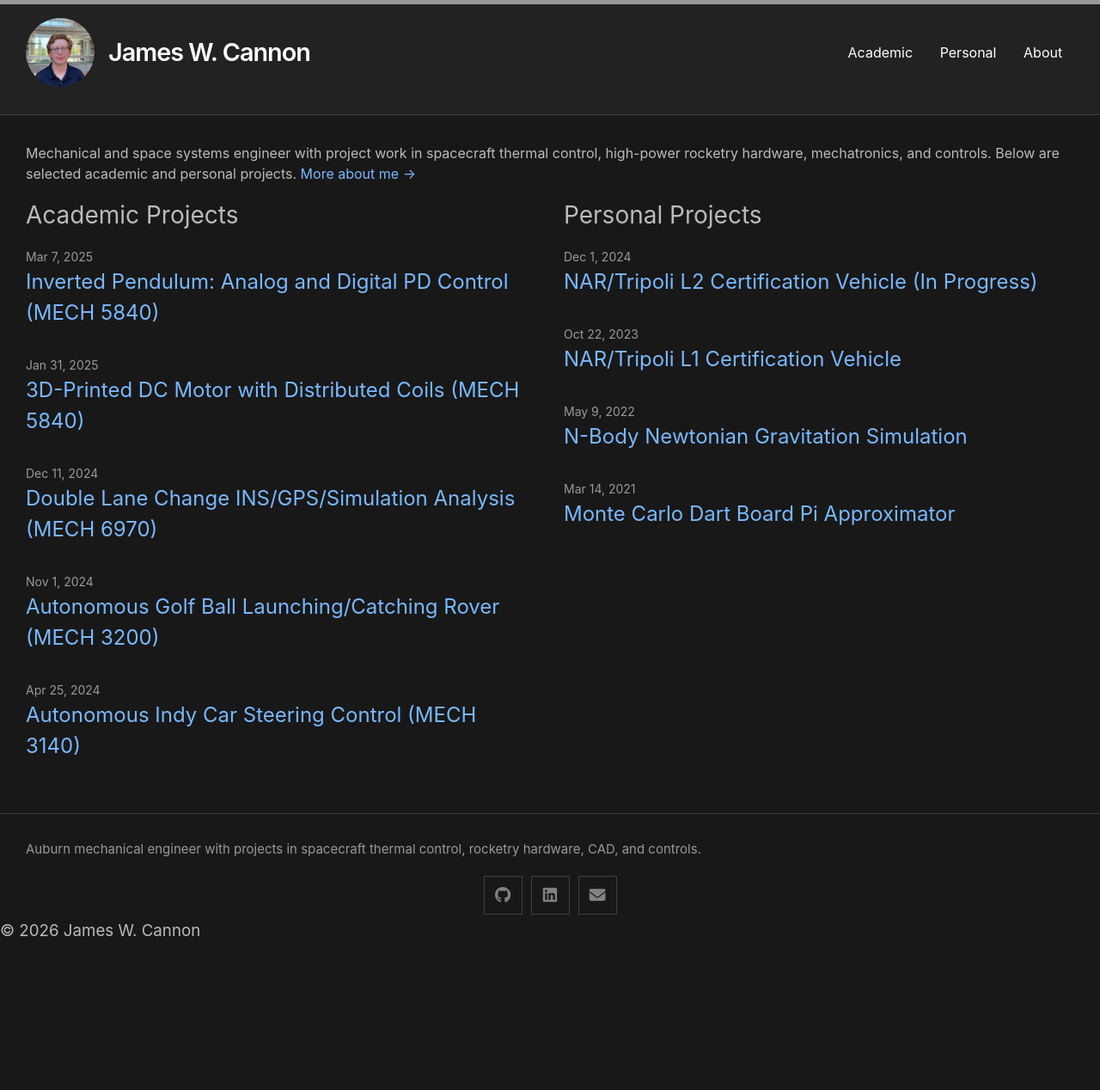
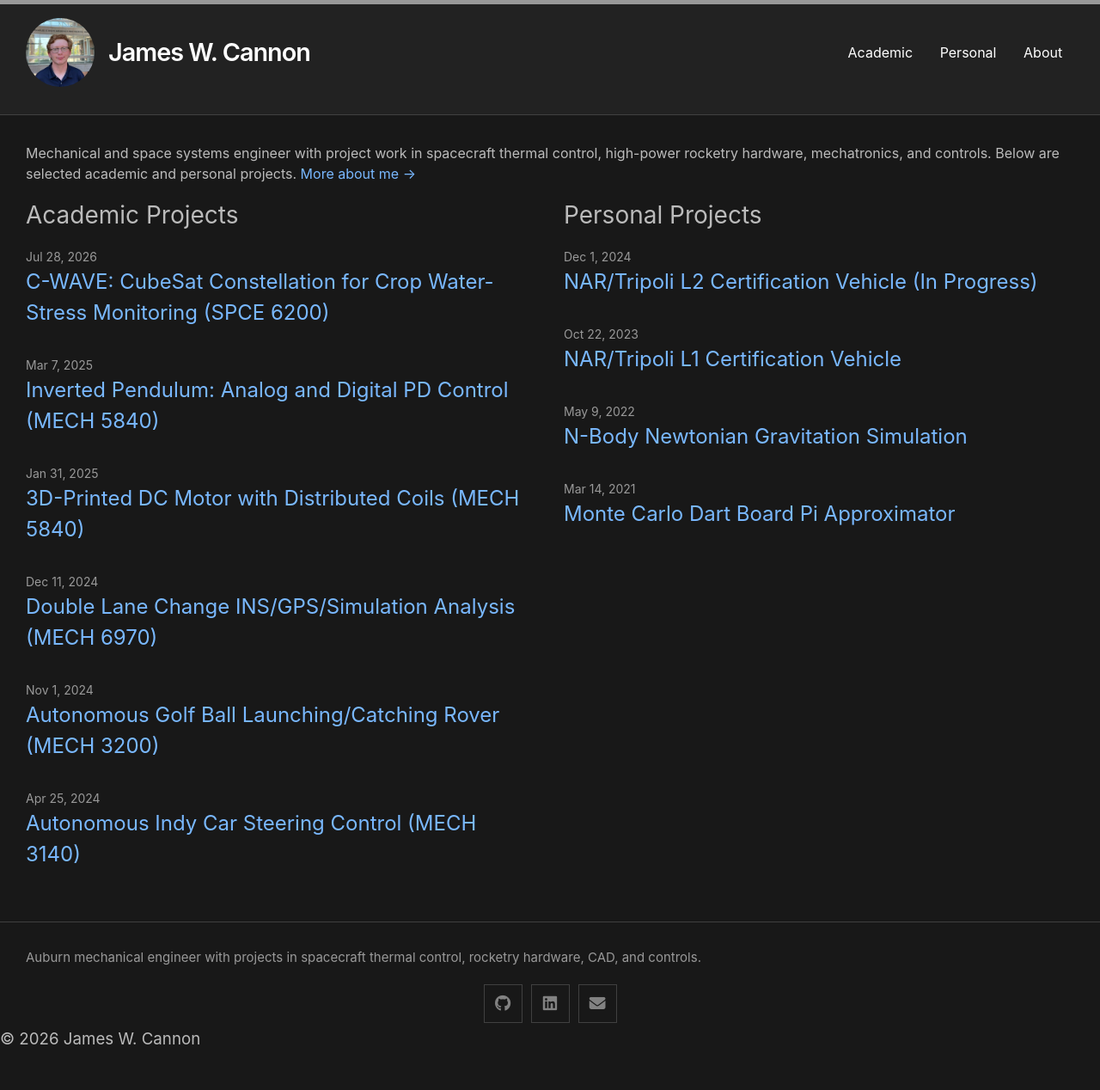
Before and after one commit to jacan20/portfolio, a Jekyll site: the page built from index.md, in a window 1280 px wide. Shown: the whole page at 86% size. Built offline with Jekyll 4.4.1, drawn with Linux system fonts in a browser that asks for light colours; before the commit the page ends 1142 px from its top, so only the background shows below that; part of the change alters nothing that is shown.

Commit message:
Add C-WAVE constellation design project page
Summarize the SPCE 6200 final project: a 25-satellite 3U NDVI
constellation for California crop water-stress monitoring, covering
payload sizing, the statistical-vs-geometric coverage finding, the
subsystem budget closure table, the thermal coating trade, the
pointing-to-ground-segment conclusion, disposal, and lessons. Link it
from the About page's certificate entry.

Co-Authored-By: Claude Opus 5.5 <noreply@anthropic.com>
Claude-Session: https://claude.ai/code/session_01KyzwqWajTaqgwRNoXRCdA9

```diff
--- /dev/null
+++ b/_posts/2026-07-28-c-wave-constellation-design.md
@@ -0,0 +1,94 @@
+---
+layout: post
+title: "C-WAVE: CubeSat Constellation for Crop Water-Stress Monitoring (SPCE 6200)"
+date: 2026-07-28
+categories: [Academic Project]
+slug: c-wave-constellation-design
+---
+
+For the final project in Spacecraft and Satellite Architecture Design and Integration (SPCE 6200, part of Auburn's Space Systems Graduate Certificate), I designed an Earth-observation constellation end to end: mission definition, payload optics, orbit and coverage, communications, power, pointing, thermal, mass, Δv, and disposal. The customer was a hypothetical California water authority that needs parcel-scale vegetation data to manage irrigation during drought.
+
+## Mission
+
+**Deliver consistent, time-resolved NDVI (Normalized Difference Vegetation Index) measurements across California's agricultural regions to characterize crop water stress.**
+
+| Requirement | Target | Result |
+|---|---|---|
+| Spatial resolution | < 10 m | 8.64 m ground sample distance |
+| Revisit | ≤ 5 days | 2.78 days worst case, 1.04 days mean |
+| Radiometric stability | NDVI drift < 0.02 over 10 years | Drives lossless compression and onboard calibration |
+| Lifetime | 10 years | Sets battery cycling, Δv, and coating degradation |
+
+Revisit was the requirement that mattered most to the customer. Water stress develops over days, so monthly data wouldn't support any of the decisions the mission exists for.
+
+## Payload
+
+The payload is a four-band (blue, green, red, near-infrared) pushbroom imager sized for a 3U CubeSat: 5.5 µm pixels, a 350 mm effective focal length, and 2,048 cross-track detector elements running at 935 lines/s. At 550 km it delivers 8.64 m cross-track and 8.02 m along-track sampling. The near-square pixels confirm that the line rate matches the ground-track velocity.
+
+Resolution closed easily. The cost was a 17.7 km swath, which is why the mission needs a constellation rather than a single satellite.
+
+## Orbit and Coverage: The Central Finding
+
+Sizing for continuous coverage would take **2,265 satellites**. Because the customer's need is a revisit time rather than constant coverage, I sized the constellation statistically instead: a binomial access model at California's latitude gives **25 satellites** for a mean revisit under 5 days.
+
+Simulating those 25 satellites against 18 California target sites over 30 days showed that the count alone wasn't the answer. Their arrangement was:
+
+| Configuration | Mean revisit | Worst-case revisit | Meets requirement? |
+|---|---|---|---|
+| 25 sats, 1 plane, sun-synchronous (97.6°) | ~4.0 days | 16.95 days | No. One groundwater hotspot was imaged once in 30 days. |
+| 25 sats, Walker 25/5/1, 43° inclination | 1.04 days | 2.78 days | Yes, at all 18 sites |
+
+Both options use the same satellites, mass, and cost; only the geometry differs. The statistical model reported only an average revisit, so it could never have flagged a 17-day gap. Only the per-site simulation revealed it. A 43° inclination concentrates passes over California's 32–40° N latitude band and matches SpaceX's mid-inclination rideshare.
+
+I also chose the coverage figure of merit deliberately: **95% of targets revisited within 5 days**. A pure average would have accepted the failing sun-synchronous design. A strict worst case is too conservative, given that the simulation doesn't model cloud cover.
+
+## Subsystem Budgets
+
+| Budget | Status | Governing number |
+|---|---|---|
+| Payload / GSD | Closes | 8.64 m vs < 10 m |
+| Coverage / revisit | Closes | 2.78-day worst case vs 5 days |
+| Data | Closes comfortably | 2.56 vs 6.0 GB/day (+134%) |
+| X-band link | Closes, thinly | +3.07 dB margin |
+| Mass | Closes | 4.0 kg vs 5.58 kg allowable |
+| Power | Marginal | −1.2% array, −9.0% battery as allocated |
+| Δv | Marginal | 145 vs 156 m/s (+7.6%) |
+| Thermal | Marginal | Sunlit cases close; eclipse heater unresolved |
+| Pointing | Does not close | 73–149 m geolocation error vs 8.64 m required |
+
+A few of the trades:
+
+- **Data:** I chose 2:1 *lossless* compression. Lossy artifacts could look like real vegetation-index drift and corrupt the mission's central science product.
+- **Power:** the always-on bus, not imaging or downlink, drives daily energy (89% of 214 Wh/day). Body-mounted cells supply only 7.3 W against a 25.3 W requirement on every face of a 3U, so deployable arrays are mandatory rather than an open trade.
+- **Δv:** with propellant expressed as a fraction \\(K\\) of dry mass, the rocket equation becomes \\(\Delta v = g_0 I_{sp} \ln(1+K)\\), independent of spacecraft size. A first pass at \\(K = 0.06\\) (125.7 m/s) missed the 145 m/s requirement for plane phasing, stationkeeping, and disposal, so I iterated to \\(K = 0.075\\) (156 m/s). I traded electric propulsion and rejected it, because the power budget had no room for it.
+- **Plane phasing:** a rideshare drops every satellite into one plane. Reaching five planes means either several launches or a J2 differential drift: drop to 500 km and wait about 514 days for the orbit plane to drift 72° (about 1.4 years) for 55 m/s. That makes it a schedule problem rather than a propellant problem.
+
+## Thermal Surface Selection
+
+The binding thermal constraint was the battery's 0 to +40 °C charge window, cycled about 15 times a day for ten years. I ran a seven-coating trade, and no single catalog finish satisfied both sunlit cases:
+
+- **White paint** (α = 0.17, ε = 0.86) passes the hot case but leaves the battery at −13.5 °C in sunlit standby, too cold to charge.
+- **Anodized aluminum** fixes standby but overshoots the hot case by 7.5 °C.
+- **Low-ε finishes** look ideal in eclipse but reach +245 to +365 °C in sunlight.
+
+The selected surface is an 85% white / 15% black blend (α = 0.28, ε = 0.86), with no radiator required. I wrote it as a specification rather than a recipe: **α = 0.28 ± 0.03 with ε ≥ 0.86, held across ten years of degradation.** The feasible window is narrow. With the margined peak power, the acceptable α range shrinks to 0.266–0.277, tighter than a real coating's manufacturing tolerance. At ε = 0.80, no α works at all.
+
+The single-node model also called for a 23.4 W survival heater on a spacecraft whose entire eclipse power mode is 8 W. That number is an artifact of assuming steady state: a 4 kg spacecraft doesn't reach equilibrium during a 35-minute eclipse. It also exposed a gap between the budgets. The power budget's 8 W eclipse mode already includes a heater allocation, and the thermal analysis sized another heater on top of it. Resolving that needs a transient, multi-node model.
+
+## Pointing: Moving a Requirement to the Right Subsystem
+
+Parcel-level enforcement needs geolocation within one pixel (8.64 m), which is about 3.2 arcseconds at 550 km. The error budget falls short by roughly an order of magnitude, and better hardware doesn't fix it. Mechanical alignment alone (53 m) is six times the requirement, and every term in the attitude and orbit knowledge chain individually exceeds a pixel. Even a flight-proven CubeSat ADCS misses by about 3× on its own.
+
+My conclusion was that geolocation is a **ground-segment** requirement, not an ADCS requirement. Onboard pointing gets the image within roughly 100–180 m, and ground registration against control points and a terrain model gets it to sub-pixel accuracy, which is how commercial imaging constellations do it. Target acquisition, by contrast, is easy: the pointing error is under 2% of the half-swath.
+
+## Disposal and Operations
+
+At 550 km, natural decay takes 15–25 years, which violates the 5-year post-mission disposal guideline. Since the spacecraft already needs propulsion for phasing, a 70 m/s perigee-lowering burn at end of life is the simplest compliant option. A drag sail would add a second deployable mechanism and remove attitude control at the moment the satellite becomes a collision hazard. The 550 km shell is also the most crowded in LEO: about 0.4 conjunction screening events per satellite per day, or roughly 3,700 a year across the fleet. That makes automated conjunction screening a ground-segment requirement from day one.
+
+## Lessons
+
+- **A model can't report a metric it doesn't represent.** The statistical sizing model had no notion of worst-case revisit, so it couldn't warn about one. Only the per-site simulation exposed the failing design.
+- **Budgets can each be correct and still contradict each other.** The power and thermal budgets each held up on their own terms, but the interface between them was never defined.
+- **Some requirements belong to a different subsystem than they first appear to.** Geolocation looked like a pointing problem and turned out to be a ground-processing problem.
+
+The open issues I would take to a preliminary design review: the power/thermal heater interface, unmodeled cloud cover (every revisit figure is an upper bound for an optical payload), an unbudgeted 3U volume shared by deployable arrays, propulsion, and thermal hardware, and a link budget that rests on a receive-antenna gain I derived myself rather than one published by the ground-station provider.
--- a/about.md
+++ b/about.md
@@ -10,7 +10,7 @@ James W. Cannon is a mechanical and space systems engineer. He holds a Bachelor
 
 **Auburn University**
 - Bachelor of Mechanical Engineering, May 2025. Summa Cum Laude, University Honors Scholar, GPA 3.84.
-- Space Systems Graduate Certificate, Aug 2026, GPA 4.00. The design project was an EOIR Earth-observation constellation for vegetation growth monitoring, covering orbital placement, optics, communications, power, and data handling.
+- Space Systems Graduate Certificate, Aug 2026, GPA 4.00. The design project was [C-WAVE]({{ '/projects/c-wave-constellation-design/' | relative_url }}), an EOIR Earth-observation constellation for vegetation growth monitoring, covering orbital placement, optics, communications, power, and data handling.
 
 ## Spacecraft Thermal Control: Alabama CubeSat Initiative
 
```
